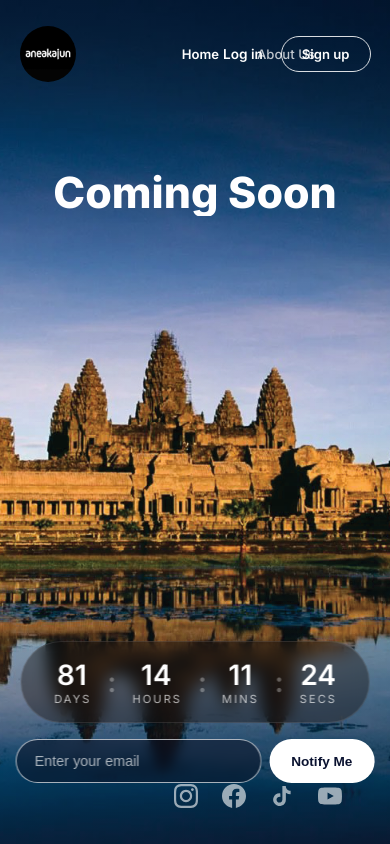
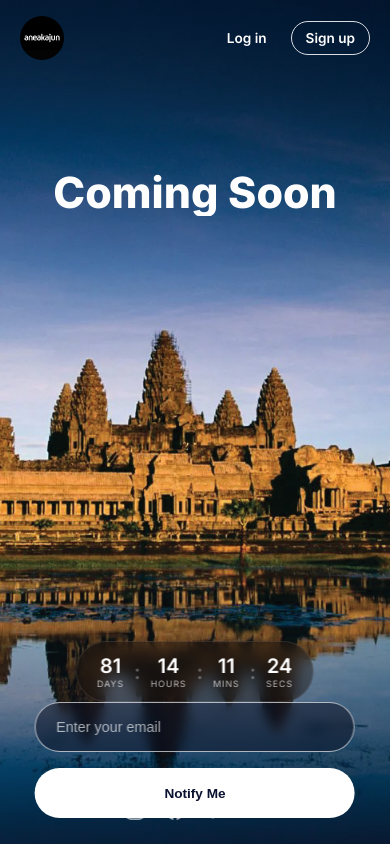
Before and after one commit to Samuelreeds/Aneakajun, a Next.js app: page / in a window 390 px wide. Shown: the top 844 px of the page. Built offline with nearby package versions, Linux system fonts and the light colour scheme; no server answers.

Commit message:
fix responsive

```diff
--- a/app/CountdownTimer.tsx
+++ b/app/CountdownTimer.tsx
@@ -1,5 +1,4 @@
 "use client";
-
 import { useState, useEffect } from "react";
 
 export default function CountdownTimer({ targetDate }: { targetDate: string }) {
@@ -13,8 +12,6 @@ export default function CountdownTimer({ targetDate }: { targetDate: string }) {
 
   useEffect(() => {
     setIsMounted(true);
-
-    // Set the launch target
     const target = new Date(targetDate).getTime();
 
     const interval = setInterval(() => {
@@ -40,42 +37,25 @@ export default function CountdownTimer({ targetDate }: { targetDate: string }) {
   if (!isMounted) return null;
 
   return (
-    <div style={{
-      display: 'flex',
-      justifyContent: 'center', // Centers content internally
-      alignItems: 'center',
-      width: 'fit-content',     // Hugs the exact width of the numbers
-      margin: '0 auto',         // Centers the pill itself on the page
-      gap: '16px',
-      color: '#fff',
-      textAlign: 'center',
-      fontFamily: '"Inter", sans-serif',
-      zIndex: 10,
-      position: 'relative',
-      background: 'rgba(20, 14, 10, 0.4)',
-      backdropFilter: 'blur(8px)',
-      padding: '16px 32px',
-      borderRadius: '50px',
-      border: '1px solid rgba(255,255,255,0.1)'
-    }}>
+    <div className="countdown-pill">
       <div style={{ display: 'flex', flexDirection: 'column' }}>
-        <span style={{ fontSize: '1.75rem', fontWeight: 600 }}>{String(timeLeft.days).padStart(2, '0')}</span>
-        <span style={{ fontSize: '0.7rem', textTransform: 'uppercase', letterSpacing: '2px', opacity: 0.7 }}>Days</span>
+        <span className="num">{String(timeLeft.days).padStart(2, '0')}</span>
+        <span className="lbl">Days</span>
       </div>
-      <span style={{ fontSize: '1.75rem', fontWeight: 600, opacity: 0.3 }}>:</span>
+      <span className="colon">:</span>
       <div style={{ display: 'flex', flexDirection: 'column' }}>
-        <span style={{ fontSize: '1.75rem', fontWeight: 600 }}>{String(timeLeft.hours).padStart(2, '0')}</span>
-        <span style={{ fontSize: '0.7rem', textTransform: 'uppercase', letterSpacing: '2px', opacity: 0.7 }}>Hours</span>
+        <span className="num">{String(timeLeft.hours).padStart(2, '0')}</span>
+        <span className="lbl">Hours</span>
       </div>
-      <span style={{ fontSize: '1.75rem', fontWeight: 600, opacity: 0.3 }}>:</span>
+      <span className="colon">:</span>
       <div style={{ display: 'flex', flexDirection: 'column' }}>
-        <span style={{ fontSize: '1.75rem', fontWeight: 600 }}>{String(timeLeft.minutes).padStart(2, '0')}</span>
-        <span style={{ fontSize: '0.7rem', textTransform: 'uppercase', letterSpacing: '2px', opacity: 0.7 }}>Mins</span>
+        <span className="num">{String(timeLeft.minutes).padStart(2, '0')}</span>
+        <span className="lbl">Mins</span>
       </div>
-      <span style={{ fontSize: '1.75rem', fontWeight: 600, opacity: 0.3 }}>:</span>
+      <span className="colon">:</span>
       <div style={{ display: 'flex', flexDirection: 'column' }}>
-        <span style={{ fontSize: '1.75rem', fontWeight: 600 }}>{String(timeLeft.seconds).padStart(2, '0')}</span>
-        <span style={{ fontSize: '0.7rem', textTransform: 'uppercase', letterSpacing: '2px', opacity: 0.7 }}>Secs</span>
+        <span className="num">{String(timeLeft.seconds).padStart(2, '0')}</span>
+        <span className="lbl">Secs</span>
       </div>
     </div>
   );
--- a/app/SocialLinks.tsx
+++ b/app/SocialLinks.tsx
@@ -13,73 +13,25 @@ export default function SocialLinks() {
   };
 
   return (
-    <div style={{
-      display: 'flex',
-      gap: '24px',
-      position: 'fixed',    // Pins it to the screen
-      bottom: '32px',       // Spaces it 32px from the bottom window edge
-      right: '48px',        // Spaces it 48px from the right window edge
-      zIndex: 9999          // Forces it to float above EVERYTHING else
-    }}>
-      {/* ... your 4 social links remain identical here ... */}
+    <div className="social-floating">
       {/* Instagram */}
-      <a
-        href="https://www.instagram.com/aneakajun"
-        target="_blank"
-        rel="noopener noreferrer"
-        style={iconStyle}
-        onMouseOver={(e) => handleHover(e, true)}
-        onMouseOut={(e) => handleHover(e, false)}
-        aria-label="Instagram"
-      >
-        <svg width="24" height="24" viewBox="0 0 24 24" fill="currentColor">
-          <path d="M12 2.163c3.204 0 3.584.012 4.85.07 3.252.148 4.771 1.691 4.919 4.919.058 1.265.069 1.645.069 4.849 0 3.205-.012 3.584-.069 4.849-.149 3.225-1.664 4.771-4.919 4.919-1.266.058-1.644.07-4.85.07-3.204 0-3.584-.012-4.849-.07-3.26-.149-4.771-1.699-4.919-4.92-.058-1.265-.07-1.644-.07-4.849 0-3.204.013-3.583.07-4.849.149-3.227 1.664-4.771 4.919-4.919 1.266-.057 1.645-.069 4.849-.069zm0-2.163c-3.259 0-3.667.014-4.947.072-4.358.2-6.78 2.618-6.98 6.98-.059 1.281-.073 1.689-.073 4.948 0 3.259.014 3.668.072 4.948.2 4.358 2.618 6.78 6.98 6.98 1.281.058 1.689.072 4.948.072 3.259 0 3.668-.014 4.948-.072 4.354-.2 6.782-2.618 6.979-6.98.059-1.28.073-1.689.073-4.948 0-3.259-.014-3.667-.072-4.947-.196-4.354-2.617-6.78-6.979-6.98-1.281-.059-1.69-.073-4.949-.073zm0 5.838c-3.403 0-6.162 2.759-6.162 6.162s2.759 6.163 6.162 6.163 6.162-2.759 6.162-6.163c0-3.403-2.759-6.162-6.162-6.162zm0 10.162c-2.209 0-4-1.79-4-4 0-2.209 1.791-4 4-4s4 1.791 4 4c0 2.21-1.791 4-4 4zm6.406-11.845c-.796 0-1.441.645-1.441 1.44s.645 1.44 1.441 1.44c.795 0 1.439-.645 1.439-1.44s-.644-1.44-1.439-1.44z"/>
-        </svg>
+      <a href="https://www.instagram.com/aneakajun" target="_blank" rel="noopener noreferrer" style={iconStyle} onMouseOver={(e) => handleHover(e, true)} onMouseOut={(e) => handleHover(e, false)} aria-label="Instagram">
+        <svg width="24" height="24" viewBox="0 0 24 24" fill="currentColor"><path d="M12 2.163c3.204 0 3.584.012 4.85.07 3.252.148 4.771 1.691 4.919 4.919.058 1.265.069 1.645.069 4.849 0 3.205-.012 3.584-.069 4.849-.149 3.225-1.664 4.771-4.919 4.919-1.266.058-1.644.07-4.85.07-3.204 0-3.584-.012-4.849-.07-3.26-.149-4.771-1.699-4.919-4.92-.058-1.265-.07-1.644-.07-4.849 0-3.204.013-3.583.07-4.849.149-3.227 1.664-4.771 4.919-4.919 1.266-.057 1.645-.069 4.849-.069zm0-2.163c-3.259 0-3.667.014-4.947.072-4.358.2-6.78 2.618-6.98 6.98-.059 1.281-.073 1.689-.073 4.948 0 3.259.014 3.668.072 4.948.2 4.358 2.618 6.78 6.98 6.98 1.281.058 1.689.072 4.948.072 3.259 0 3.668-.014 4.948-.072 4.354-.2 6.782-2.618 6.979-6.98.059-1.28.073-1.689.073-4.948 0-3.259-.014-3.667-.072-4.947-.196-4.354-2.617-6.78-6.979-6.98-1.281-.059-1.69-.073-4.949-.073zm0 5.838c-3.403 0-6.162 2.759-6.162 6.162s2.759 6.163 6.162 6.163 6.162-2.759 6.162-6.163c0-3.403-2.759-6.162-6.162-6.162zm0 10.162c-2.209 0-4-1.79-4-4 0-2.209 1.791-4 4-4s4 1.791 4 4c0 2.21-1.791 4-4 4zm6.406-11.845c-.796 0-1.441.645-1.441 1.44s.645 1.44 1.441 1.44c.795 0 1.439-.645 1.439-1.44s-.644-1.44-1.439-1.44z"/></svg>
       </a>
 
       {/* Facebook */}
-      <a
-        href="https://facebook.com/aneakajun"
-        target="_blank"
-        rel="noopener noreferrer"
-        style={iconStyle}
-        onMouseOver={(e) => handleHover(e, true)}
-        onMouseOut={(e) => handleHover(e, false)}
-        aria-label="Facebook"
-      >
-        <svg width="24" height="24" viewBox="0 0 24 24" fill="currentColor">
-          <path d="M24 12.073c0-6.627-5.373-12-12-12s-12 5.373-12 12c0 5.99 4.388 10.954 10.125 11.854v-8.385H7.078v-3.469h3.047V9.43c0-3.007 1.792-4.669 4.533-4.669 1.312 0 2.686.235 2.686.235v2.953H15.83c-1.491 0-1.956.925-1.956 1.874v2.25h3.328l-.532 3.469h-2.796v8.385C19.612 23.027 24 18.062 24 12.073z"/>
-        </svg>
+      <a href="https://facebook.com/aneakajun" target="_blank" rel="noopener noreferrer" style={iconStyle} onMouseOver={(e) => handleHover(e, true)} onMouseOut={(e) => handleHover(e, false)} aria-label="Facebook">
+        <svg width="24" height="24" viewBox="0 0 24 24" fill="currentColor"><path d="M24 12.073c0-6.627-5.373-12-12-12s-12 5.373-12 12c0 5.99 4.388 10.954 10.125 11.854v-8.385H7.078v-3.469h3.047V9.43c0-3.007 1.792-4.669 4.533-4.669 1.312 0 2.686.235 2.686.235v2.953H15.83c-1.491 0-1.956.925-1.956 1.874v2.25h3.328l-.532 3.469h-2.796v8.385C19.612 23.027 24 18.062 24 12.073z"/></svg>
       </a>
 
       {/* TikTok */}
-      <a
-        href="https://www.tiktok.com/@aneakajun"
-        target="_blank"
-        rel="noopener noreferrer"
-        style={iconStyle}
-        onMouseOver={(e) => handleHover(e, true)}
-        onMouseOut={(e) => handleHover(e, false)}
-        aria-label="TikTok"
-      >
-        <svg width="24" height="24" viewBox="0 0 24 24" fill="currentColor">
-          <path d="M19.59 6.69a4.83 4.83 0 0 1-3.77-4.25V2h-3.45v13.67a2.89 2.89 0 0 1-5.2 1.74 2.89 2.89 0 0 1 2.31-4.64 2.93 2.93 0 0 1 .88.13V9.4a6.84 6.84 0 0 0-1-.05A6.33 6.33 0 0 0 5 20.1a6.34 6.34 0 0 0 10.86-4.43v-7a8.16 8.16 0 0 0 4.77 1.52v-3.4a4.85 4.85 0 0 1-1-.1z"/>
-        </svg>
+      <a href="https://www.tiktok.com/@aneakajun" target="_blank" rel="noopener noreferrer" style={iconStyle} onMouseOver={(e) => handleHover(e, true)} onMouseOut={(e) => handleHover(e, false)} aria-label="TikTok">
+        <svg width="24" height="24" viewBox="0 0 24 24" fill="currentColor"><path d="M19.59 6.69a4.83 4.83 0 0 1-3.77-4.25V2h-3.45v13.67a2.89 2.89 0 0 1-5.2 1.74 2.89 2.89 0 0 1 2.31-4.64 2.93 2.93 0 0 1 .88.13V9.4a6.84 6.84 0 0 0-1-.05A6.33 6.33 0 0 0 5 20.1a6.34 6.34 0 0 0 10.86-4.43v-7a8.16 8.16 0 0 0 4.77 1.52v-3.4a4.85 4.85 0 0 1-1-.1z"/></svg>
       </a>
 
       {/* YouTube */}
-      <a
-        href="https://www.youtube.com/@aneakajun"
-        target="_blank"
-        rel="noopener noreferrer"
-        style={iconStyle}
-        onMouseOver={(e) => handleHover(e, true)}
-        onMouseOut={(e) => handleHover(e, false)}
-        aria-label="YouTube"
-      >
-        <svg width="24" height="24" viewBox="0 0 24 24" fill="currentColor">
-          <path d="M23.498 6.186a3.016 3.016 0 0 0-2.122-2.136C19.505 3.545 12 3.545 12 3.545s-7.505 0-9.377.505A3.017 3.017 0 0 0 .502 6.186C0 8.07 0 12 0 12s0 3.93.502 5.814a3.016 3.016 0 0 0 2.122 2.136c1.871.505 9.376.505 9.376.505s7.505 0 9.377-.505a3.015 3.015 0 0 0 2.122-2.136C24 15.93 24 12 24 12s0-3.93-.502-5.814zM9.545 15.568V8.432L15.818 12l-6.273 3.568z"/>
-        </svg>
+      <a href="https://www.youtube.com/@aneakajun" target="_blank" rel="noopener noreferrer" style={iconStyle} onMouseOver={(e) => handleHover(e, true)} onMouseOut={(e) => handleHover(e, false)} aria-label="YouTube">
+        <svg width="24" height="24" viewBox="0 0 24 24" fill="currentColor"><path d="M23.498 6.186a3.016 3.016 0 0 0-2.122-2.136C19.505 3.545 12 3.545 12 3.545s-7.505 0-9.377.505A3.017 3.017 0 0 0 .502 6.186C0 8.07 0 12 0 12s0 3.93.502 5.814a3.016 3.016 0 0 0 2.122 2.136c1.871.505 9.376.505 9.376.505s7.505 0 9.377-.505a3.015 3.015 0 0 0 2.122-2.136C24 15.93 24 12 24 12s0-3.93-.502-5.814zM9.545 15.568V8.432L15.818 12l-6.273 3.568z"/></svg>
       </a>
     </div>
   );
--- a/app/globals.css
+++ b/app/globals.css
@@ -2,6 +2,7 @@
 
 * { box-sizing: border-box; margin: 0; padding: 0; }
 html { scroll-behavior: smooth; }
+
 /* ---------- AUTHENTICATION PAGE STYLES ---------- */
 .auth-body {
   --ink: #0f0f10;
@@ -49,7 +50,7 @@ html { scroll-behavior: smooth; }
 .auth-body .box { width: 100%; max-width: 350px; text-align: center; }
 .auth-body h1 { font-size: 1.5rem; font-weight: 600; letter-spacing: -.02em; margin-bottom: 8px; }
 .auth-body .sub { color: var(--muted); font-size: .88rem; margin-bottom: 24px; }
-.auth-body .field { width: 100%; height: 40px; padding: 0 12px; border: 1px solid var(--line); border-radius: 8px; font: inherit; font-size: .88rem; color: var(--ink); background: #fff; outline: none; transition: .15s; }
+.auth-body .field { width: 100%; height: 40px; padding: 0 12px; border: 1px solid var(--line); border-radius: 8px; font: inherit; font-size: .88rem; color: var(--ink); background: #fff; outline: none; transition: .15s; margin-bottom: 10px; }
 .auth-body .field::placeholder { color: #a1a1aa; }
 .auth-body .field:focus { border-color: #a1a1aa; box-shadow: 0 0 0 3px rgba(24,24,27,.08); }
 .auth-body .btn { width: 100%; height: 40px; border-radius: 8px; font: inherit; font-size: .88rem; font-weight: 600; cursor: pointer; transition: .15s; display: flex; align-items: center; justify-content: center; gap: 10px; }
@@ -70,6 +71,7 @@ html { scroll-behavior: smooth; }
   .auth-body .art { display: none; }
   .auth-body .mobile-brand { display: inline-flex; }
 }
+
 /* =========================================
    COMING SOON PAGE STYLES
 ========================================= */
@@ -115,30 +117,116 @@ html { scroll-behavior: smooth; }
 footer { padding:26px; text-align:center; font-size:.8rem; color:rgba(255,255,255,.45); background:#070c20; }
 
 /* =========================================
-   AUTH PAGE STYLES
-========================================= */
-.auth-body {
-  --ink:#0f0f10; --auth-muted:#71717a; --line:#e4e4e7;
-  font-family:"Plus Jakarta Sans",Inter,system-ui,sans-serif; color:var(--ink); background:#fff; min-height:100vh;
+   MOBILE RESPONSIVENESS FIXES
+   ========================================= */
+
+/* 1. Header & Navigation */
+@media (max-width: 768px) {
+  .navbar {
+    padding: 16px 20px !important;
+  }
+  .nav-links {
+    display: none !important; /* Hides "Home" and "About" to prevent overlap */
+  }
+  .nav-actions {
+    gap: 10px !important;
+  }
+  .nav-actions a {
+    padding: 8px 14px !important;
+    font-size: 0.85rem !important;
+  }
+  .logo img {
+    height: 44px !important;
+    width: 44px !important;
+  }
 }
-.page { display:grid; grid-template-columns:1fr 1fr; min-height:100vh; }
-.art { position:relative; overflow:hidden; color:#fff; display:flex; flex-direction:column; justify-content:space-between; padding:28px 32px; isolation:isolate; background:#160b07; background-image: linear-gradient(to bottom, rgba(10,4,3,0) 50%, rgba(18,5,4,.75) 100%), radial-gradient(ellipse 70% 34% at 62% 33%, rgba(168,178,186,.95) 0%, rgba(150,158,166,.8) 38%, rgba(120,126,134,0) 100%), radial-gradient(ellipse 95% 42% at 38% 64%, #f6a331 0%, #ea7d1f 38%, rgba(222,98,28,0) 100%), radial-gradient(ellipse 110% 38% at 55% 98%, #b9362b 0%, rgba(150,40,30,0) 100%), radial-gradient(ellipse 38% 26% at 0% 46%, rgba(10,8,7,.92) 0%, rgba(10,8,7,0) 100%), linear-gradient(122deg, #0a0807 0%, #0a0807 24%, rgba(10,8,7,0) 52%); }
-.brand { display:inline-flex; align-items:center; gap:10px; color:inherit; text-decoration:none; font-weight:500; font-size:1.05rem; }
-.brand svg { width:22px; height:22px; fill:none; stroke:currentColor; stroke-width:2; stroke-linecap:round; stroke-linejoin:round; }
-.quote { max-width:430px; font-size:1rem; line-height:1.55; text-shadow:0 1px 12px rgba(0,0,0,.35); }
-.quote footer { margin-top:8px; font-size:.88rem; opacity:.85; }
-.panel { position:relative; display:grid; place-items:center; padding:90px 24px 60px; }
-.box { width:100%; max-width:350px; text-align:center; }
-.box h1 { font-size:1.5rem; font-weight:600; letter-spacing:-.02em; margin-bottom:8px; }
-.sub { color:var(--auth-muted); font-size:.88rem; margin-bottom:24px; }
-.field { width:100%; height:40px; padding:0 12px; border:1px solid var(--line); border-radius:8px; font:inherit; font-size:.88rem; color:var(--ink); background:#fff; outline:none; transition:.15s; margin-bottom:10px;}
-.btn { width:100%; height:40px; border-radius:8px; font:inherit; font-size:.88rem; font-weight:600; cursor:pointer; transition:.15s; display:flex; align-items:center; justify-content:center; gap:10px; }
-.btn-dark { background:#18181b; color:#fff; border:1px solid #18181b; }
-.btn-line { background:#fff; color:var(--ink); border:1px solid var(--line); font-weight:500; }
-.or { display:flex; align-items:center; gap:12px; margin:22px 0; color:var(--auth-muted); font-size:.68rem; letter-spacing:.06em; text-transform:uppercase; }
-.or::before, .or::after { content:""; flex:1; height:1px; background:var(--line); }
 
-@media (max-width:900px){
-  .page { grid-template-columns:1fr; }
-  .art { display:none; }
+/* 2. Email Form Fixes */
+@media (max-width: 768px) {
+  .notify-form {
+    flex-direction: column !important;
+    gap: 16px !important;
+    width: 100% !important;
+    max-width: 320px !important;
+    margin: 0 auto !important;
+    align-items: center !important; /* Prevents flex stretching */
+  }
+
+  .notify-form input,
+  .notify-form button {
+    width: 100% !important;
+    height: 50px !important;       /* Forces standard height */
+    min-height: 50px !important;   /* Locks the height */
+    max-height: 50px !important;   /* Prevents the giant oval bug */
+    padding: 0 20px !important;
+    border-radius: 25px !important; /* Perfect pill shape */
+    box-sizing: border-box !important;
+    line-height: normal !important;
+  }
 }
+
+/* 3. Social Links Container */
+.social-floating {
+  display: flex;
+  gap: 24px;
+  position: fixed;
+  bottom: 32px;
+  right: 48px;
+  z-index: 9999;
+}
+@media (max-width: 768px) {
+  .social-floating {
+    right: 50%;
+    transform: translateX(50%); /* Centers icons at the bottom of the screen */
+    bottom: 20px;
+    gap: 20px;
+  }
+  .social-floating svg {
+    width: 20px;
+    height: 20px;
+  }
+}
+
+/* 4. Countdown Timer */
+.countdown-pill {
+  display: flex;
+  justify-content: center;
+  align-items: center;
+  width: fit-content;
+  margin: 0 auto;
+  gap: 16px;
+  color: #fff;
+  text-align: center;
+  font-family: "Inter", sans-serif;
+  z-index: 10;
+  position: relative;
+  background: rgba(20, 14, 10, 0.4);
+  backdrop-filter: blur(8px);
+  padding: 16px 32px;
+  border-radius: 50px;
+  border: 1px solid rgba(255,255,255,0.1);
+}
+.countdown-pill .num { font-size: 1.75rem; font-weight: 600; }
+.countdown-pill .lbl { font-size: 0.7rem; text-transform: uppercase; letter-spacing: 2px; opacity: 0.7; }
+.countdown-pill .colon { font-size: 1.75rem; font-weight: 600; opacity: 0.3; }
+
+@media (max-width: 768px) {
+  .countdown-pill {
+    padding: 12px 20px;
+    gap: 10px;
+  }
+  .countdown-pill .num { font-size: 1.25rem; }
+  .countdown-pill .lbl { font-size: 0.55rem; letter-spacing: 1px; }
+  .countdown-pill .colon { font-size: 1.25rem; }
+}
+
+/* 5. Animated Title Fix */
+@media (max-width: 768px) {
+  .hero h1,
+  .hero h2,
+  .animated-title-container { /* Targets your AnimatedTitle component */
+    font-size: 14vw !important; /* Scales text smoothly based on screen width */
+    line-height: 1.1 !important;
+    white-space: nowrap !important; /* Stops text from wrapping/squishing */
+  }
+}
```
